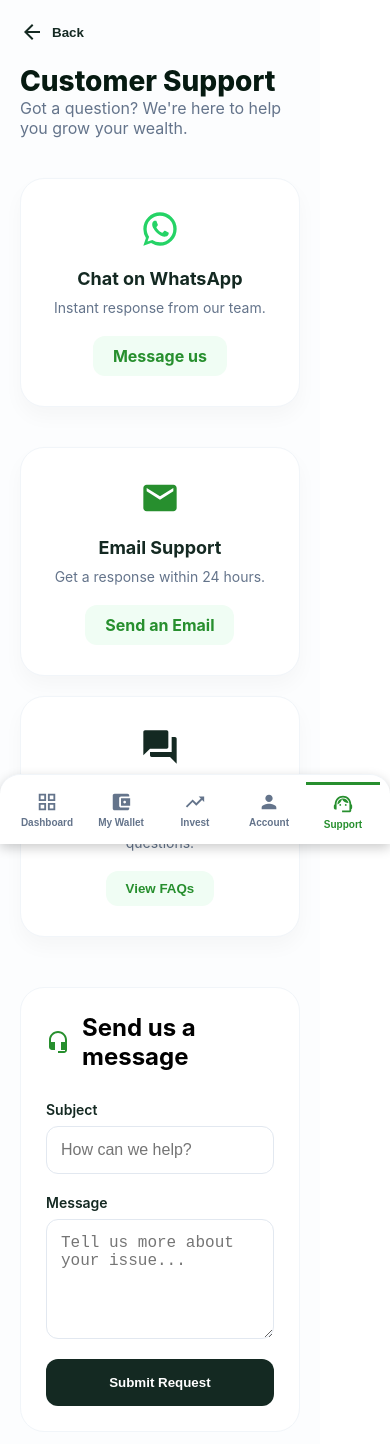
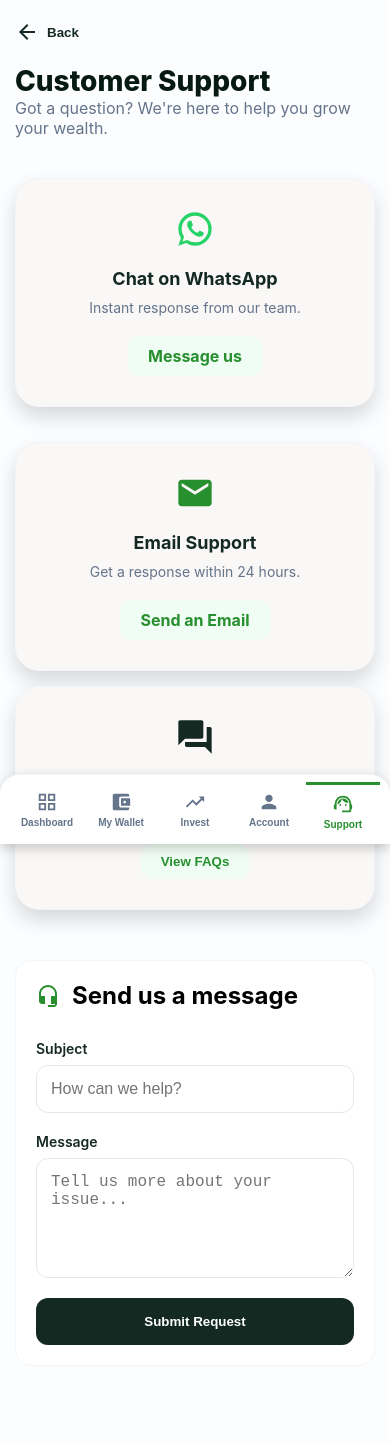
Before and after one commit to OdiliEmmanuel121/TeCcSavings, a React (Vite) app: page /con in a window 390 px wide. Shown: the top 1444 px of the page. Built offline with nearby package versions, Linux system fonts and the light colour scheme.

Commit message:
my first commit

```diff
--- a/src/admin/mainpage/home/Home.css
+++ b/src/admin/mainpage/home/Home.css
@@ -511,6 +511,10 @@
         .Internal-H3 {
             font-size: 18px;
             margin: 15px 0;
+            font-family: sans-serif;
+        }
+        .acc-icon{
+            display: none;
         }
     }
 
--- a/src/admin/mainpage/invest/Invest.css
+++ b/src/admin/mainpage/invest/Invest.css
@@ -120,4 +120,7 @@
         grid-template-columns: 1fr;
         gap: 12px;
     }
+    .invest-header h1 {
+        font-family: sans-serif;
+    }
 }
--- a/src/admin/mainpage/support/Support.css
+++ b/src/admin/mainpage/support/Support.css
@@ -50,10 +50,10 @@
 }
 
 .support-card {
-    background: white;
+    background: rgb(250, 247, 247);
     padding: 30px;
     border-radius: 24px;
-    box-shadow: 0 10px 20px rgba(0, 0, 0, 0.03);
+    box-shadow: 0 10px 20px rgba(0, 0, 0, 0.15);
     border: 1px solid #f1f5f9;
     text-align: center;
     transition: 0.3s;
@@ -150,19 +150,44 @@
 /* --- MOBILE VIEW SCROLL FIX --- */
 @media (max-width: 500px) {
     .Support-Container {
+        /* 1. Reset Position and Force Width */
         margin-left: 0 !important;
-        padding: 20px;
+        width: 100% !important;
+        max-width: 100vw; /* Prevents horizontal overflow */
+        padding: 20px 15px; /* Slightly tighter horizontal padding */
+        box-sizing: border-box; /* CRITICAL: Includes padding in the width calculation */
+
+        /* 2. Enable Natural Scrolling */
+        display: block;
+        height: auto;
+        min-height: 100vh;
+        overflow-y: auto; /* Changed from visible to auto for better mobile handling */
+        -webkit-overflow-scrolling: touch; /* Momentum scrolling for iOS */
+
+        /* 3. Bottom Space */
         padding-bottom: 120px;
-        display: block; /* Ensures scrollability */
-        height: auto;
-        overflow-y: visible;
     }
 
+    /* Stack the support cards into a single column */
     .support-grid {
+        display: grid;
         grid-template-columns: 1fr;
+        width: 100%;
+        gap: 15px;
     }
 
+    /* Ensure the form section stays within the screen bounds */
     .support-form-section {
-        padding: 25px;
+        padding: 20px;
+        width: 100%;
+        box-sizing: border-box;
+        border-radius: 16px; /* Slightly smaller radius for mobile */
+    }
+
+    /* Adjust the inputs to be full width */
+    .support-form input,
+    .support-form textarea {
+        width: 100%;
+        box-sizing: border-box;
     }
 }
--- a/src/admin/mainpage/wallet/Wallet.css
+++ b/src/admin/mainpage/wallet/Wallet.css
@@ -159,10 +159,12 @@
     .wallet-header h2 {
         font-size: 22px;
         text-align: center;
+        font-family: sans-serif;
     }
 
     .wallet-header p {
         text-align: center;
+        font-family: sans-serif;
     }
 
     .balance-grid {
```
